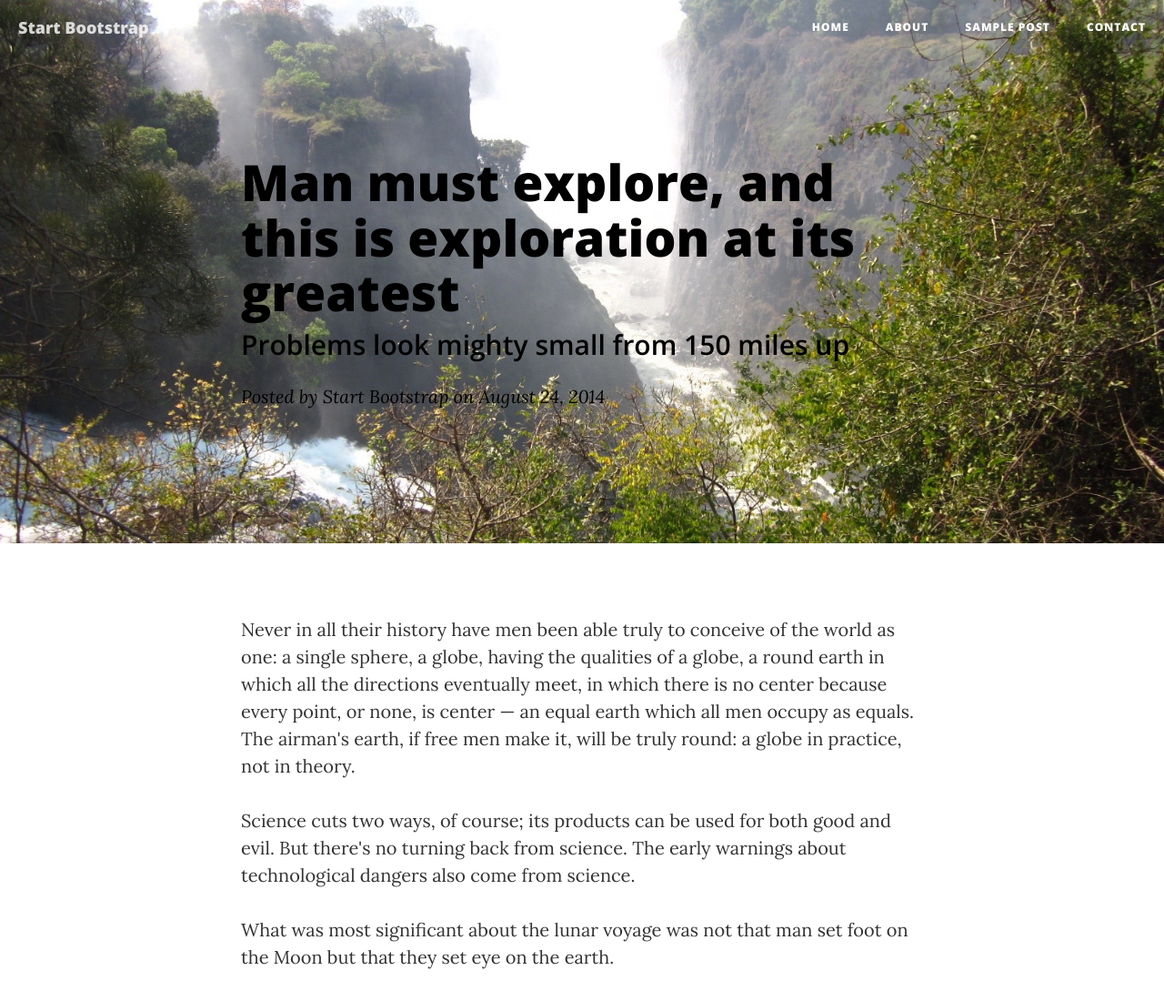
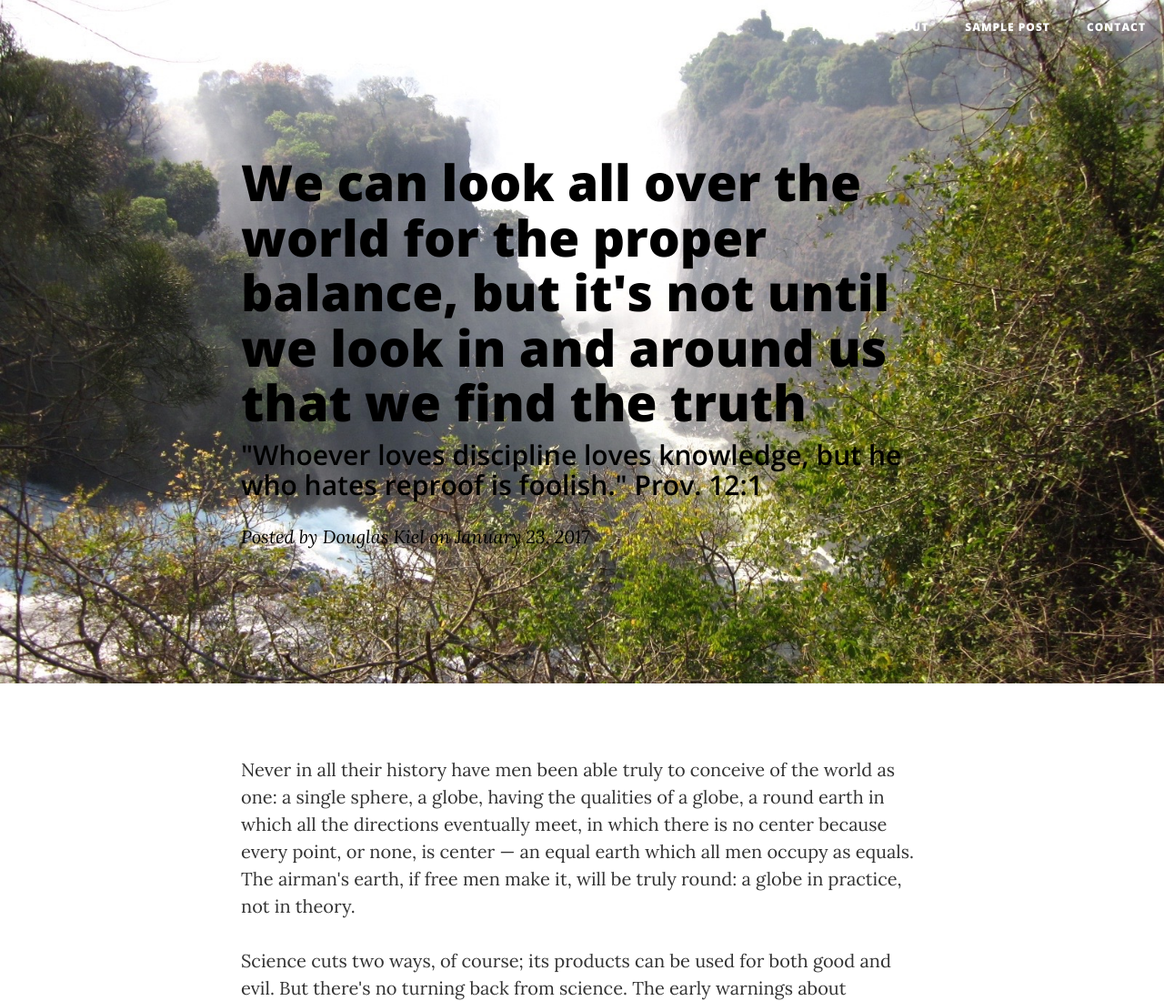
Before and after one commit to douglaskiel/douglaskiel.github.io, a website: page post.html in a window 1280 px wide. Shown: the top 1100 px of the page at 91% size. Drawn offline with nearby package versions, Linux system fonts and the light colour scheme.

Commit message:
added storeapp to github

```diff
--- a/post.html
+++ b/post.html
@@ -74,9 +74,9 @@
             <div class="row">
                 <div class="col-lg-8 col-lg-offset-2 col-md-10 col-md-offset-1">
                     <div class="post-heading">
-                        <h1>Man must explore, and this is exploration at its greatest</h1>
-                        <h2 class="subheading">Problems look mighty small from 150 miles up</h2>
-                        <span class="meta">Posted by <a href="#">Start Bootstrap</a> on August 24, 2014</span>
+                        <h1>We can look all over the world for the proper balance, but it's not until we look in and around us that we find the truth</h1>
+                        <h2 class="subheading">"Whoever loves discipline loves knowledge, but he who hates reproof is foolish." Prov. 12:1</h2>
+                        <span class="meta">Posted by <a href="#">Douglas Kiel</a> on January 23, 2017</span>
                     </div>
                 </div>
             </div>
```
Also changed, not shown: index.html (+1 -1 lines).
